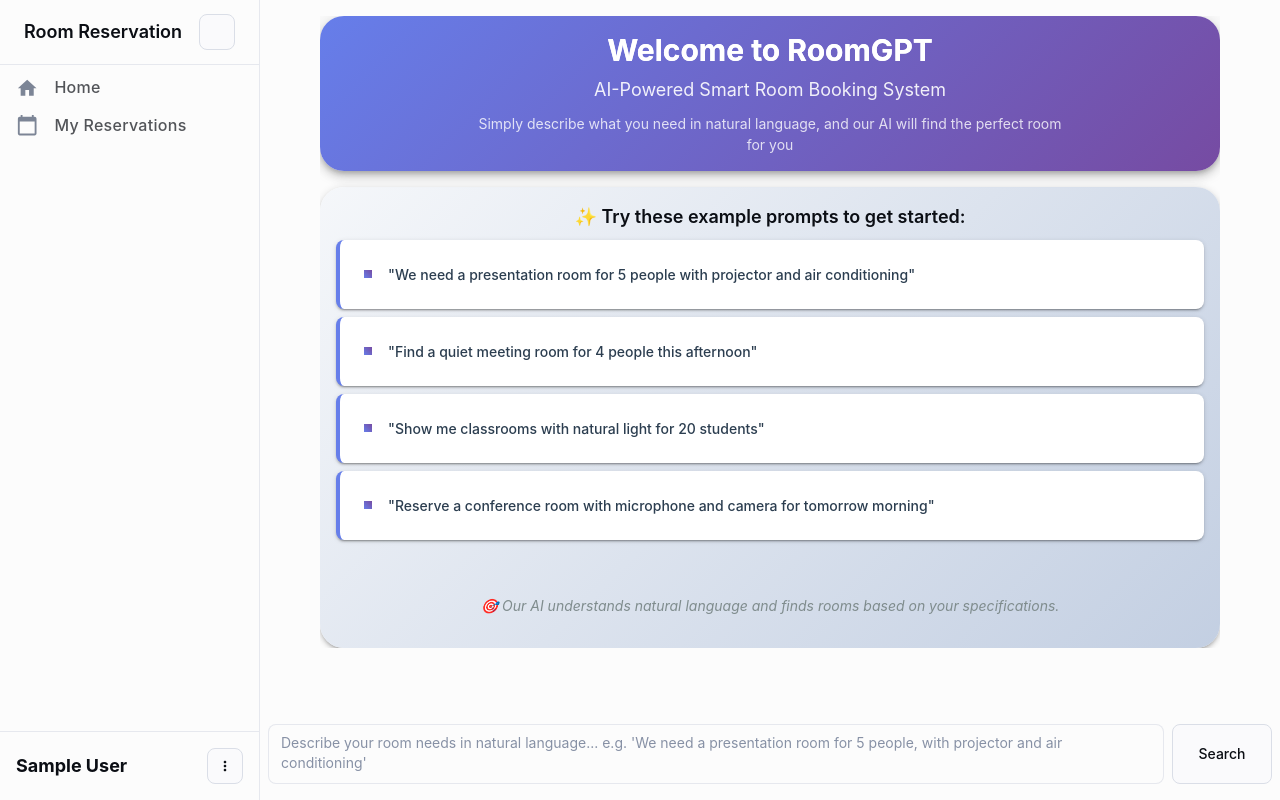
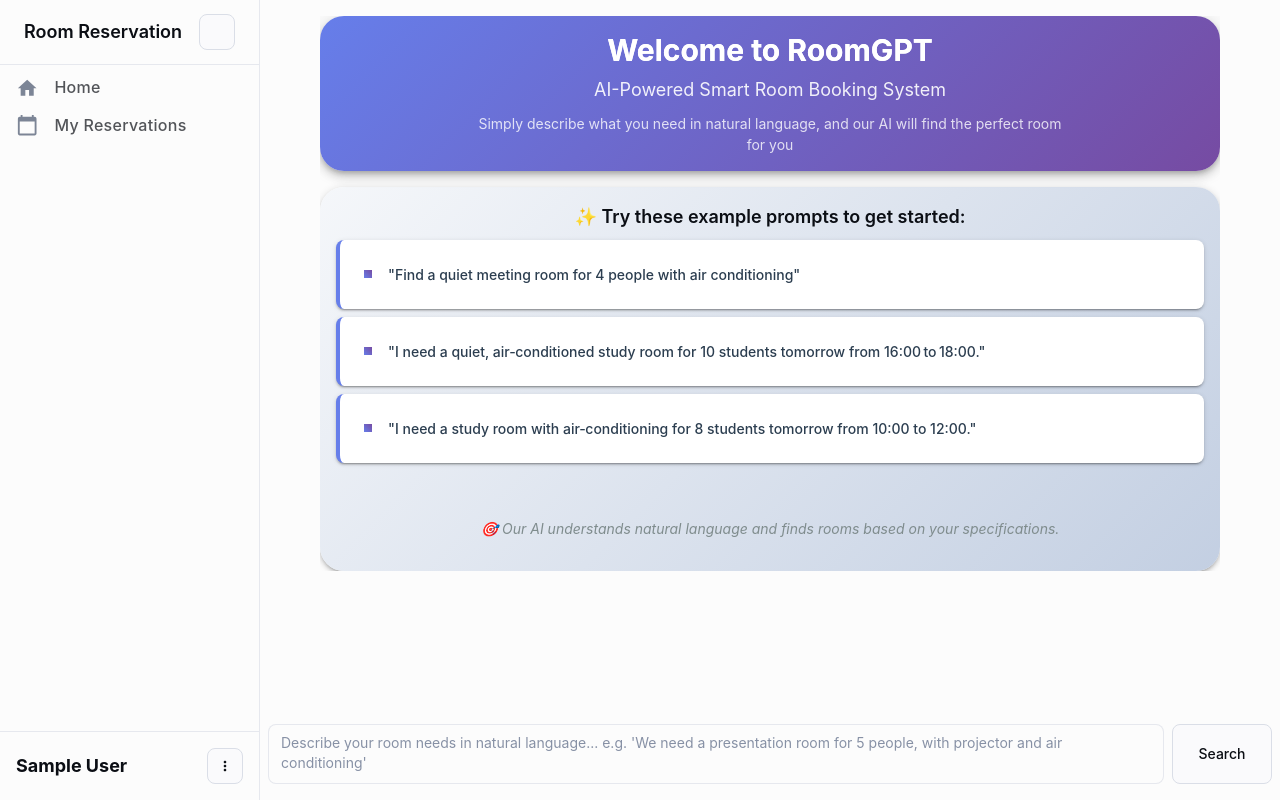
Before and after one commit to DogukanDG/GEN-AI-Project, a React (Vite) app in the folder front-end/: page /homepage in a window 1280 px wide. Built offline with nearby package versions, Linux system fonts and the light colour scheme; sample sign-in values are in the browser's storage; some icons are missing.

Commit message:
Example prompts change

```diff
--- a/front-end/src/pages/HomePage.tsx
+++ b/front-end/src/pages/HomePage.tsx
@@ -1,4 +1,4 @@
-import React, { useState, useEffect, useCallback } from "react";
+import { useState, useEffect, useCallback } from "react";
 import {
   Box,
   TextField,
@@ -57,10 +57,9 @@ function HomePage() {
     purpose: "",
   });
   const examplePrompts = [
-    "We need a presentation room for 5 people with projector and air conditioning",
-    "Find a quiet meeting room for 4 people this afternoon",
-    "Show me classrooms with natural light for 20 students",
-    "Reserve a conference room with microphone and camera for tomorrow morning",
+    "Find a quiet meeting room for 4 people with air conditioning",
+    "I need a quiet, air‑conditioned study room for 10 students tomorrow from 16:00 to 18:00.",
+    "I need a study room with air‑conditioning for 8 students tomorrow from 10:00 to 12:00.",
   ];
   const [snackbar, setSnackbar] = useState({
     open: false,
@@ -84,6 +83,11 @@ function HomePage() {
       // Parse the reserved slot (format: "HH:MM-HH:MM")
       const [reservedStart, reservedEnd] = reservedSlot.split("-");
 
+      if (!reservedStart || !reservedEnd) {
+        console.error("Invalid reserved slot format:", reservedSlot);
+        return false;
+      }
+
       // Convert times to minutes for easier comparison
       const timeToMinutes = (time: string): number => {
         const [hours, minutes] = time.split(":").map(Number);
@@ -96,9 +100,14 @@ function HomePage() {
       const reservedEndMin = timeToMinutes(reservedEnd);
 
       // Check for overlap: slot starts before reserved ends AND slot ends after reserved starts
-      return slotStartMin < reservedEndMin && slotEndMin > reservedStartMin;
+      const hasOverlap = slotStartMin < reservedEndMin && slotEndMin > reservedStartMin;
+
+      // Also check for exact match
+      const isExactMatch = slotStartMin === reservedStartMin && slotEndMin === reservedEndMin;
+
+      return hasOverlap || isExactMatch;
     } catch (error) {
-      console.error("Error parsing time slot:", error);
+      console.error("Error parsing time slot:", error, "Slot:", `${slotStart}-${slotEnd}`, "Reserved:", reservedSlot);
       return false;
     }
   };
@@ -128,16 +137,33 @@ function HomePage() {
     // Load reserved slots if date is available
     if (requirements.date && room.roomNumber) {
       try {
+        console.log(`\n🔍 FETCHING RESERVED SLOTS FOR:`);
+        console.log(`Room: ${room.roomNumber}`);
+        console.log(`Date: ${requirements.date}`);
+
         const reserved = await roomService.getReservedSlots({
           roomNumber: room.roomNumber,
           date: requirements.date,
         });
-        setReservedSlots(reserved);
-        console.log("Reserved slots for", room.roomNumber, "on", requirements.date, ":", reserved);
-        console.log(
-          "Time slot periods:",
-          timeSlotPeriods.map((slot) => `${slot.start}-${slot.end}`)
-        );
+
+        console.log(`\n📋 RAW RESERVED SLOTS FROM API:`, reserved);
+        console.log(`Number of raw slots: ${reserved.length}`);
+
+        // Rezerve edilmiş slotların formatını ve doğruluğunu kontrol edin
+        const validReservedSlots = reserved.filter(slot => {
+          // HH:MM-HH:MM formatına uygun mu kontrol et
+          const isValidFormat = /^\d{2}:\d{2}-\d{2}:\d{2}$/.test(slot);
+          if (!isValidFormat) {
+            console.error("❌ Invalid slot format received from API:", slot);
+            return false;
+          }
+          console.log(`✅ Valid slot format: ${slot}`);
+          return true;
+        });
+
+        console.log(`\n📝 VALID RESERVED SLOTS AFTER FILTERING:`, validReservedSlots);
+
+        setReservedSlots(validReservedSlots);
       } catch (error: any) {
         console.error("Error loading reserved slots:", error);
         // Don't show error for rate limiting, just keep existing slots
@@ -268,8 +294,20 @@ function HomePage() {
               roomNumber: selectedRoom.roomNumber,
               date: date.toISOString().split("T")[0],
             });
-            setReservedSlots(reserved);
-            console.log("Reserved slots (date change):", reserved);
+
+            // Rezerve edilmiş slotların formatını ve doğruluğunu kontrol edin
+            const validReservedSlots = reserved.filter(slot => {
+              // HH:MM-HH:MM formatına uygun mu kontrol et
+              const isValidFormat = /^\d{2}:\d{2}-\d{2}:\d{2}$/.test(slot);
+              if (!isValidFormat) {
+                console.error("Invalid slot format received from API (date change):", slot);
+                return false;
+              }
+              return true;
+            });
+
+            setReservedSlots(validReservedSlots);
+            console.log("Reserved slots (date change):", validReservedSlots);
             console.log(
               "Time slot periods:",
               timeSlotPeriods.map((slot) => `${slot.start}-${slot.end}`)
@@ -626,7 +664,7 @@ function HomePage() {
                                     verticalAlign: "middle",
                                   }}
                                 />
-                                Type: {room.room.roomType === "classroom" ? "Classroom" : "Meeting Room"}
+                                Type: {room.room.roomType === "classroom" ? "Classroom" : "Study Room"}
                               </Typography>
                               <Typography
                                 variant="body2"
@@ -844,22 +882,17 @@ function HomePage() {
                     >
                       <MenuItem value="">Select time slot</MenuItem>
                       {timeSlotPeriods.map((slot) => {
+                        const slotRange = `${slot.start}-${slot.end}`;
+
                         // Check if this exact time slot or overlapping time slot is reserved
                         const isDisabled = reservedSlots.some((reservedSlot) => {
-                          const slotRange = `${slot.start}-${slot.end}`;
-
                           // Exact match check
                           if (reservedSlot === slotRange) {
-                            console.log(`Exact match found: ${slotRange} matches ${reservedSlot}`);
                             return true;
                           }
 
                           // Overlap check - but only if there's actual time conflict
-                          const hasOverlap = timeSlotOverlaps(slot.start, slot.end, reservedSlot);
-                          if (hasOverlap) {
-                            console.log(`Overlap found: ${slotRange} overlaps with ${reservedSlot}`);
-                          }
-                          return hasOverlap;
+                          return timeSlotOverlaps(slot.start, slot.end, reservedSlot);
                         });
 
                         return (
```
